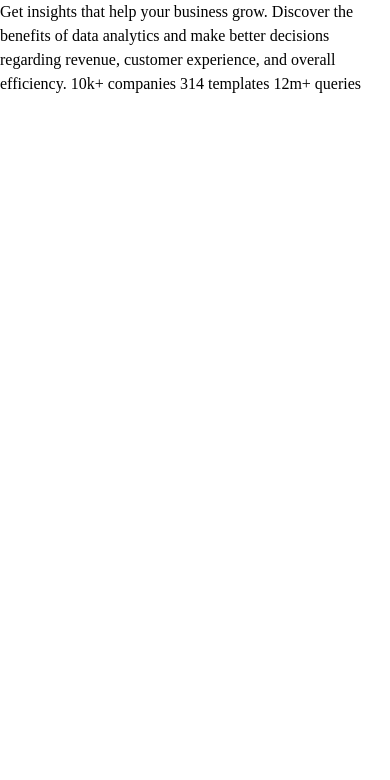
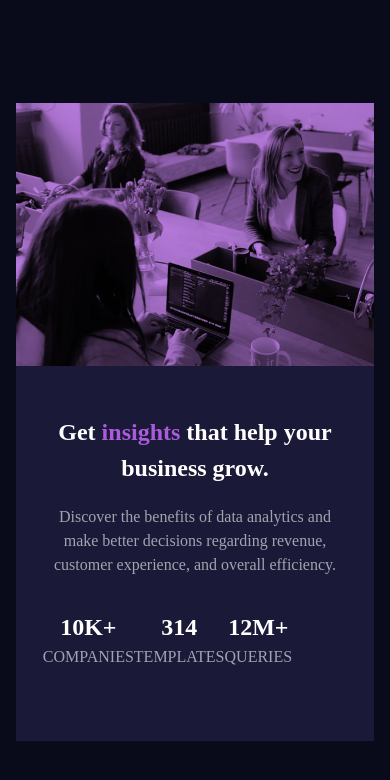
Before and after one commit to DomilsonFirmino/Stats-preview-card-component, a plain HTML site: page index.html in a window 390 px wide. Drawn offline with Linux system fonts and the light colour scheme.

Commit message:
mobile layout

```diff
--- a/index.html
+++ b/index.html
@@ -9,16 +9,50 @@
 
   <title>Frontend Mentor | Stats preview card component</title>
 </head>
-<body>
+<body class="bg-main grid grid-center">
 
-  Get insights that help your business grow.
+  <main class="card bg-card">
 
-  Discover the benefits of data analytics and make better decisions regarding revenue, customer
-  experience, and overall efficiency.
+    <header>
+      <picture>
+        <source media="(min-width: 413px)" srcset="images/image-header-desktop.jpg">
+        <img src="images/image-header-mobile.jpg" alt="">
+      </picture>
+    </header>
 
-  10k+ companies
-  314 templates
-  12m+ queries
+    <div class="container padding-block-400">
+
+      <section class="card__text text-align-center padding-600">
+
+        <h1 class="card_heading | heading-clr-white padding-300">Get <span class="accent">insights</span> that help your business grow.</h1>
+        <p class="text-transparent">
+          Discover the benefits of data analytics and make better decisions regarding revenue, customer
+          experience, and overall efficiency.
+        </p>
+
+      </section>
+
+      <section class="card__info info flex columns text-center">
+
+        <div class="info__content">
+          <h2 class="heading-clr-white">10k+</h2>
+          <p class="text-transparent">companies</p>
+        </div>
+        <div class="info__content">
+          <h2 class="heading-clr-white">314</h2>
+          <p class="text-transparent">templates</p>
+        </div>
+
+        <div class="info__content">
+          <h2 class="heading-clr-white">12m+</h2>
+          <p class="text-transparent">queries</p>
+        </div>
+
+      </section>
+
+    </div>
+
+  </main>
 
 </body>
 </html>
--- a/style.css
+++ b/style.css
@@ -1,27 +1,3 @@
-:root{
-    --clr-primary-very-dark-blue: hsl(233 47% 7%);
-    --clr-primary-dark-desaturated-blue: hsl(244, 38%, 16%);
-    --clr-primary-Soft-violet: hsl(277, 64%, 61%);
-
-    --clr-neutral-White: hsl(0, 0%, 100%);
-    --clr-neutral-slightly-transparent-white: hsla(0, 0%, 100%, 0.75);
-    --clr-neutral-slightly-transparent-white: hsla(0, 0%, 100%, 0.6);
-
-    --fs-400: 0.9375rem;
-    --fs-500: 1rem;
-    --fs-600: 1.125rem;
-    --fs-700: 1.5rem;
-    --fs-800: 2rem;
-    --fs-900: 3rem;
-
-    --fw-regular: 400;
-    --fw-bold: 700;
-
-    --fs-main-header: var(--fs-800);
-    --fs-paragraph: var(--fs-400);
-    --fs-headings: var(--fs-600);
-
-}
 /* Box sizing rules */
 *,
 *::before,
@@ -97,4 +73,110 @@ select {
   }
 }
 
+/*Root*/
+:root{
+  --clr-primary-very-dark-blue: hsl(233 47% 7%);
+  --clr-primary-dark-desaturated-blue: hsl(244, 38%, 16%);
+  --clr-primary-Soft-violet: hsl(277, 64%, 61%);
+
+  --clr-neutral-White: hsl(0, 0%, 100%);
+  --clr-neutral-slightly-transparent-white: hsla(0, 0%, 100%, 0.75);
+  --clr-neutral-slightly-transparent-white: hsla(0, 0%, 100%, 0.6);
+
+  --fs-400: 0.9375rem;
+  --fs-500: 1rem;
+  --fs-600: 1.125rem;
+  --fs-700: 1.5rem;
+  --fs-800: 2rem;
+  --fs-900: 3rem;
+
+  --fw-regular: 400;
+  --fw-bold: 700;
+
+  --fs-main-header: var(--fs-800);
+  --fs-paragraph: var(--fs-400);
+  --fs-headings: var(--fs-600);
+
+}
+
+/*general styling*/
+
+body{
+  padding: 2em 1em;
+  min-height: 100vh;
+}
+
+header{
+  position: relative;
+}
+
+header::after{
+  content: "";
+  position: absolute;
+  inset: 0 0 0 0;
+  background-color: var(--clr-primary-Soft-violet);
+  opacity: .8;
+  mix-blend-mode: multiply;
+}
+
+img{
+  mix-blend-mode: inherit;
+}
+.info__content{
+  text-transform: uppercase;
+}
+
+:where(.info__content:not(:last-child)){
+  padding-bottom: 1.5em;
+}
+
 /*utility classes*/
+
+.container{
+    width: 85%;
+    margin: 0 auto;
+}
+
+.text-align-center{ text-align: center;}
+
+.f-big{font-size: var(--fs-900);}
+
+.f-medium{font-size: var(--fs-700);}
+
+.flex{display: flex;}
+
+.direction{flex-direction: column;}
+
+@media (min-width: 50em){
+
+}
+
+.horizontal-center{ justify-content: center;}
+
+.vertical-center{ align-items: center;}
+
+.bg-main{background-color:var(--clr-primary-very-dark-blue)}
+
+.bg-card{background-color: var(--clr-primary-dark-desaturated-blue);}
+
+.accent{ color: var(--clr-primary-Soft-violet);}
+
+.heading-clr-white{ color: var(--clr-neutral-White);}
+
+.text-transparent{ color: var(--clr-neutral-slightly-transparent-white);}
+
+.text-center {text-align: center;}
+
+.padding-300{ padding-bottom: .8em;}
+
+.padding-400{ padding-bottom: 1em;}
+
+.padding-500{ padding-bottom: 1.5em;}
+
+.padding-600{ padding-bottom: 2em;}
+
+.padding-block-400{ padding-block: 3em;}
+
+.grid{display: grid;}
+
+.grid-center{place-items: center;}
```
